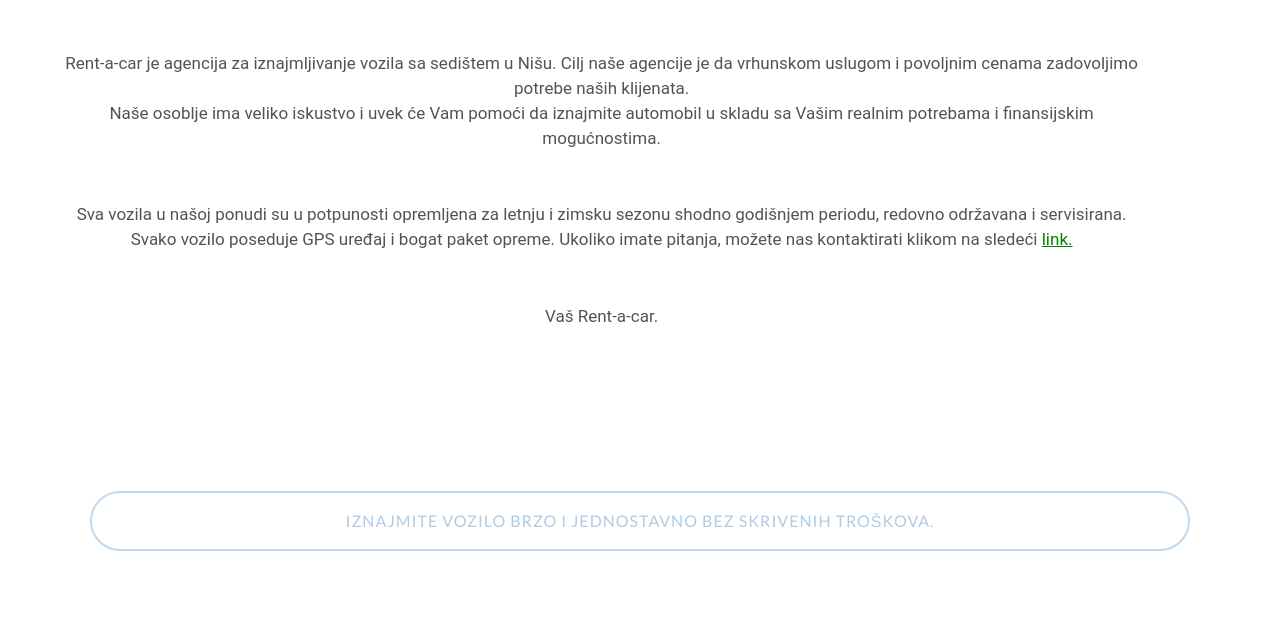
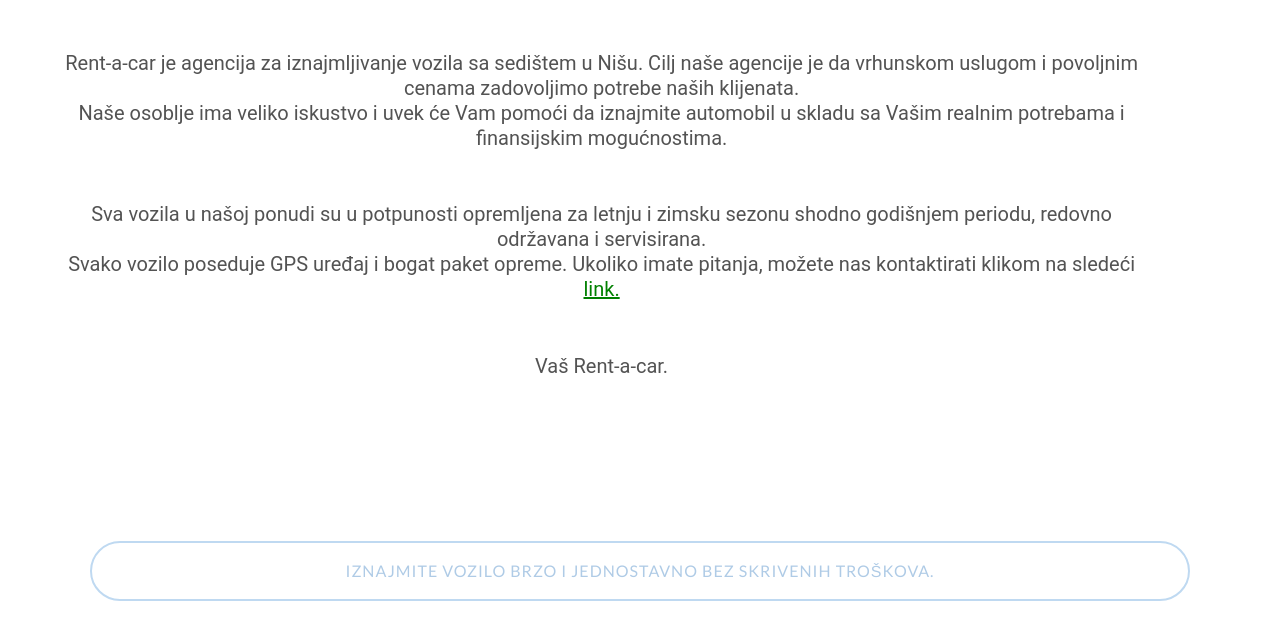
Before and after one commit to Sen3-14/Rent-a-car, a PHP site: page /aboutUs.php in a window 1280 px wide. Shown: the part 100-719 px from the top of the page. Run offline with PHP 8.4, Linux system fonts and the light colour scheme.

Commit message:
baza i jos nesto

```diff
--- a/aboutUs.php
+++ b/aboutUs.php
@@ -13,7 +13,7 @@
     <?php
 require_once 'header.php';
 ?> <center>
-  <div class="terms">
+  <div class="terms" style="font-size:20px;">
 <p>
   Rent-a-car je agencija za iznajmljivanje vozila sa sedištem u Nišu. Cilj naše
   agencije je da vrhunskom uslugom i povoljnim cenama zadovoljimo potrebe naših klijenata. <br>
@@ -22,7 +22,7 @@ require_once 'header.php';
   </p>
   </div>
 
-  <div class="terms">
+  <div class="terms" style="font-size:20px;">
     <p>
         Sva vozila u našoj ponudi su u potpunosti opremljena za letnju i zimsku sezonu shodno godišnjem periodu, redovno održavana i servisirana. <br>
         Svako vozilo poseduje GPS uređaj i bogat paket opreme.
@@ -30,7 +30,7 @@ require_once 'header.php';
     </p>
   </div>
 
-  <div class="terms">
+  <div class="terms" style="font-size:20px;">
  <p> Vaš Rent-a-car. </p>
    </div>
  </center>
--- a/book_car.php
+++ b/book_car.php
@@ -36,9 +36,9 @@ $_SESSION['the_car'] = $_GET['id'];
 include 'includes/config.php';
 if (!isset($_SESSION['status'])) {
     ?>
-                <p class="terms"> Da bi ste iznajmili vozilo morate biti prijavljeni. Možete se prijaviti klikom na
+                <p class="terms" style="font-size:20px;"> Da bi ste iznajmili vozilo morate biti prijavljeni. Možete se prijaviti klikom na
                     sledeći <a href="account.php" style="text-decoration:underline; color:green;"> link. </a> </p>
-                <p class="terms"> Registraciju možete izvršiti <a href="signup.php"
+                <p class="terms" style="font-size:20px;"> Registraciju možete izvršiti <a href="signup.php"
                         style="text-decoration:underline; color: red;"> ovde. </a> </p> <?php
 exit();
 }
--- a/contact.php
+++ b/contact.php
@@ -59,7 +59,7 @@ include 'header.php';
 
         <body>
             <br><br>
-            <h3>Kontaktirajte nas</h3>
+            <h3 style="margin-left:1%;">Kontaktirajte nas</h3>
 
             <div class="container">
                 <?php
@@ -87,3 +87,6 @@ if (isset($_GET['messageSent'])) {
                     <input type="submit" value="Pošalji" name="submit" style="letter-spacing:1px;">
                 </form>
             </div>
+            <?php
+        require_once 'footer.php';
+        ?>
--- a/database/cars.sql
+++ b/database/cars.sql
@@ -45,6 +45,7 @@ INSERT INTO `cars` (`car_id`, `car_name`, `car_type`, `image`, `hire_cost`, `cap
 CREATE TABLE IF NOT EXISTS client (
     client_id INT(11) NOT NULL AUTO_INCREMENT,
     fname VARCHAR(255) NOT NULL,
+    lname VARCHAR(255) NOT NULL,
     email VARCHAR(255) NOT NULL,
     passw LONGTEXT NOT NULL,
     phone INT(11) NOT NULL,
--- a/signup.php
+++ b/signup.php
@@ -32,7 +32,8 @@ require 'header.php';
 
             <h3>Registrujte se ovde:</h3>
             <form action="includes/signup_sc.php" method="post">
-                <input type="text" name="fname" placeholder="Ime i prezime..." class="loginform">
+                <input type="text" name="fname" placeholder="Ime..." class="loginform">
+                <input type="text" name="lname" placeholder="Prezime..." class="loginform">
                 <input type="number" name="phone" placeholder="Broj telefona..." class="loginform">
                 <input type="email" name="email" placeholder="E-mail..." class="loginform">
                 <select name="gender" class="loginform">
```
Also changed, not shown: includes/signup_sc.php (+7 -0 lines), admin/menu.php (line endings or trailing spaces).
